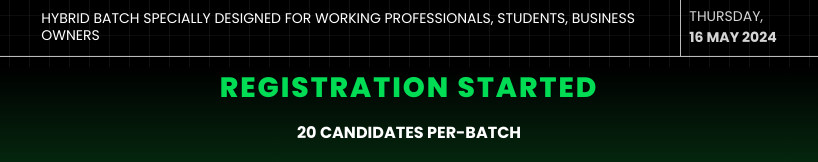
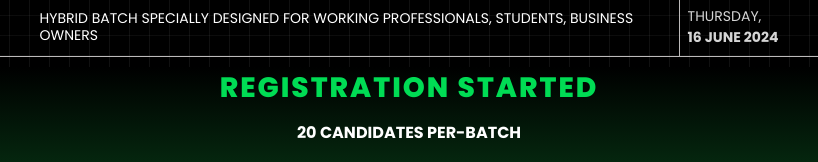
Before and after one commit to lanjewarraj/stalkmarket.in_version_training, a plain HTML site: page index.html in a window 1280 px wide. Shown: the part 465-627 px from the top of the page, 231-1049 px from the left. Drawn offline with Linux system fonts and the light colour scheme.

Commit message:
Training date update

```diff
--- a/index.html
+++ b/index.html
@@ -90,7 +90,7 @@
                 </div>
                 <div class="date">
                     <p>thursday,</p>
-                    <p class="start-date">16 may 2024</p>
+                    <p class="start-date">16 June 2024</p>
                 </div>
             </div>
             <div class="gradient-secondary">
```
